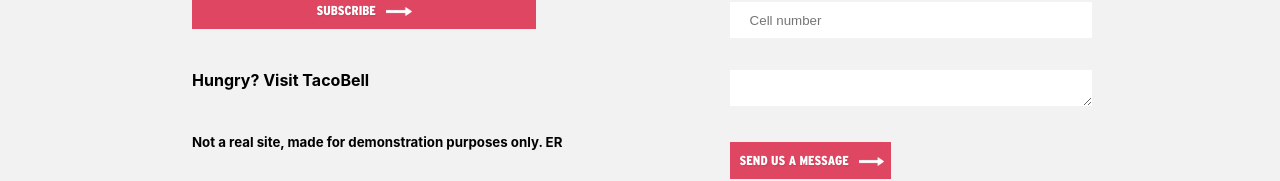
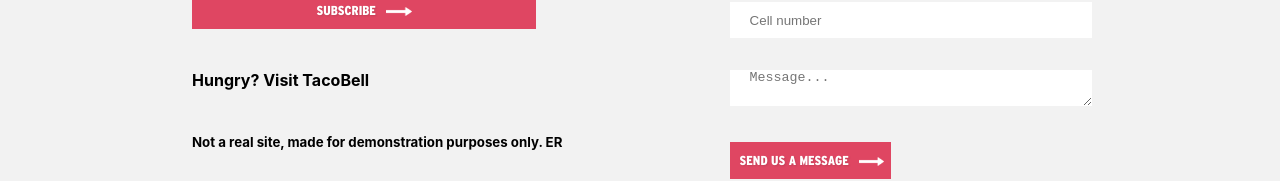
Before and after one commit to Reyes181/tacoshop, a React (Create React App) app in the folder client/: page / in a window 1280 px wide. Shown: the part 4269-4450 px from the top of the page. Built offline with nearby package versions, Linux system fonts and the light colour scheme; no server answers; the database is empty; the HTML template or start-up script is replaced by a standard one.

Commit message:
made resonsive changes to components

```diff
--- a/client/src/assets/formFields.js
+++ b/client/src/assets/formFields.js
@@ -46,6 +46,7 @@ const FormField = ({formdata, id, change}) => {
                             :null
                         }
                         <textarea
+                            {...formdata.config}
                             value={formdata.value}
                             onChange={(event)=> change({event,id})}
                         />
--- a/client/src/styles/js/footer.styles.js
+++ b/client/src/styles/js/footer.styles.js
@@ -193,6 +193,10 @@ export const FootRight = styled.div`
             input, textarea {
                 width: 80%
             }
+
+            button {
+                width: 65%
+            }
         }
     }
 `;
--- a/client/src/styles/js/header.styles.js
+++ b/client/src/styles/js/header.styles.js
@@ -33,7 +33,7 @@ export const HeaderContainer = styled.div`
     width: 1170px;
     padding: 0px;
 
-    @media screen and (max-width: 800px) {
+    @media screen and (max-width: 1024px) {
         width: 100%;
     }
 `;
--- a/client/src/styles/js/user-purchase.styles.js
+++ b/client/src/styles/js/user-purchase.styles.js
@@ -11,6 +11,10 @@ export const PurchaseHeaders = styled.div`
     justify-content: space-around;
     padding-bottom: 1rem;
     font-family: 'Interstate';
+
+    @media screen and (max-width: 800px) {
+        flex-direction: column;
+    }
 `;
 
 export const PurchaseColumn = styled.div`
```
